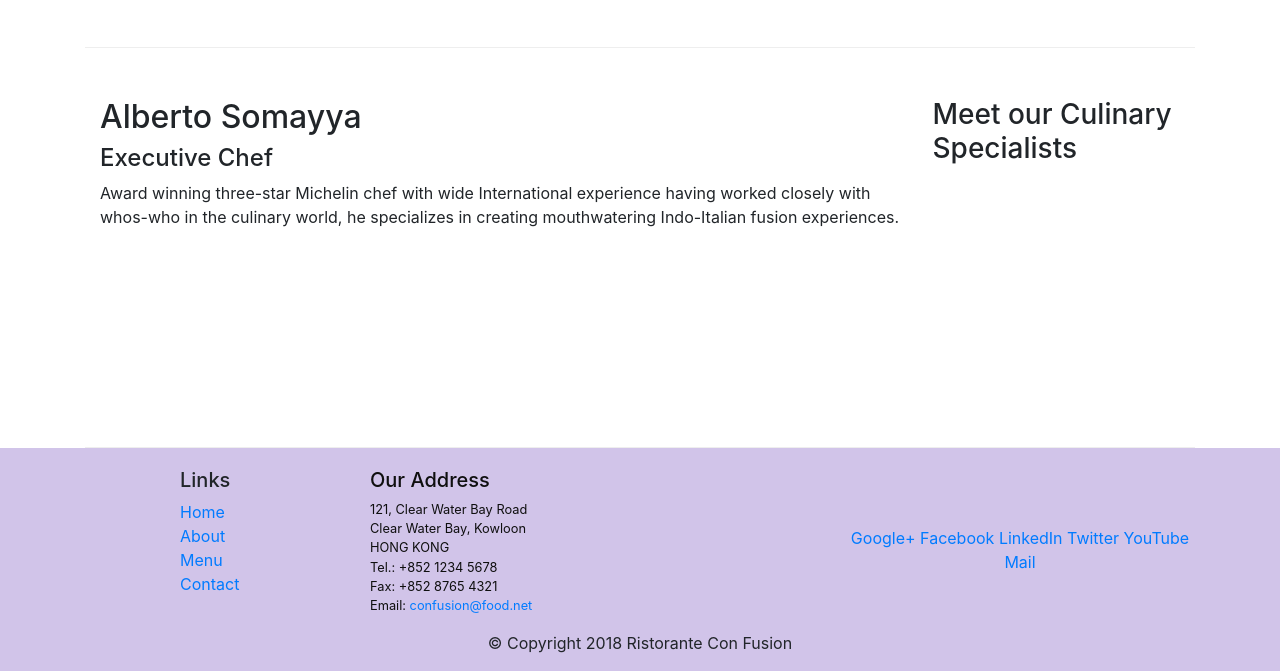
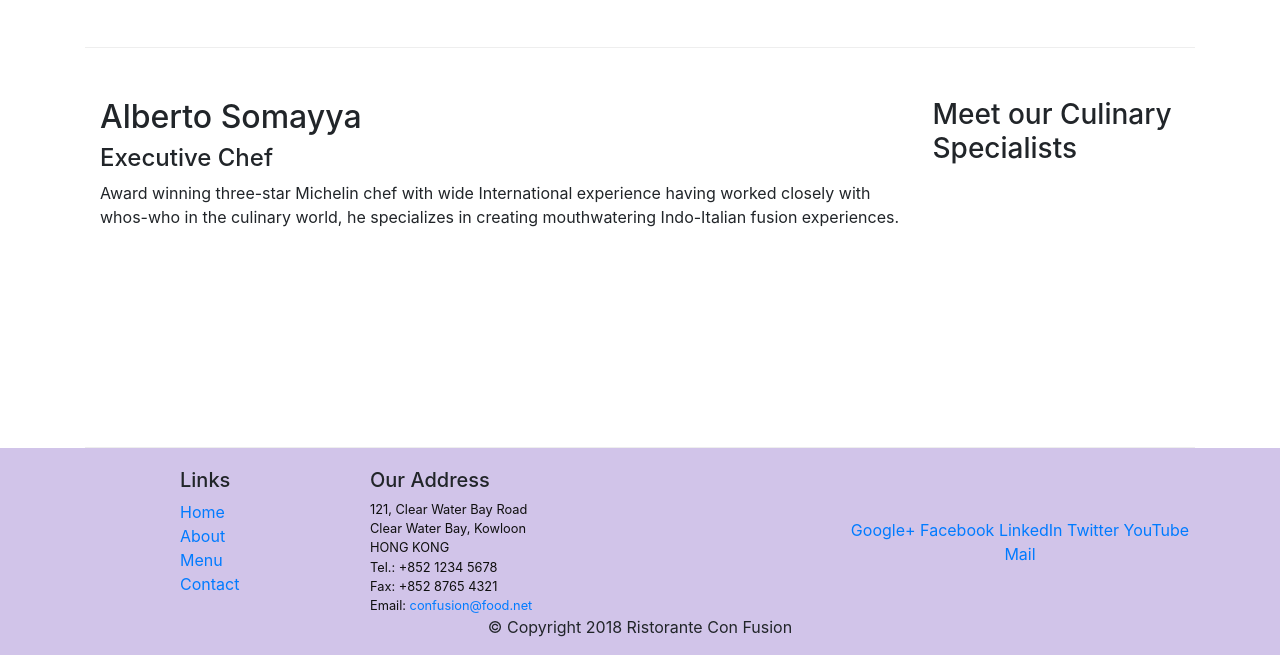
Before and after one commit to NazmiaMouri/Restaurant-Management-bootstrap, a website: page index.html in a window 1280 px wide. Shown: the part 1036-1707 px from the top of the page. Drawn offline with nearby package versions, Linux system fonts and the light colour scheme.

Commit message:
Bootstrap grid part2

```diff
--- a/css/style.css
+++ b/css/style.css
@@ -19,7 +19,7 @@
     background-color:  #9575CD;
     color: floralwhite;
 }
-.address{
+address{
     font-size: 80%;
     margin: 0px auto;
     color: #0f0f0f;
--- a/index.html
+++ b/index.html
@@ -15,7 +15,7 @@
 
 <body>
 
-    <header class='jumbotron jumbotron'>
+    <header class='jumbotron'>
         <div class='container'>
             <div class='row row-header'>
                 <div class='col-12 col-sm-6'>
@@ -74,7 +74,7 @@
                         <li><a href="#">Contact</a></li>
                     </ul>
                 </div>
-                <div class='col-7 col-sm-5 address'>
+                <div class='col-7 col-sm-5 '>
                     <h5>Our Address</h5>
                     <address>
 		              121, Clear Water Bay Road<br>
```
